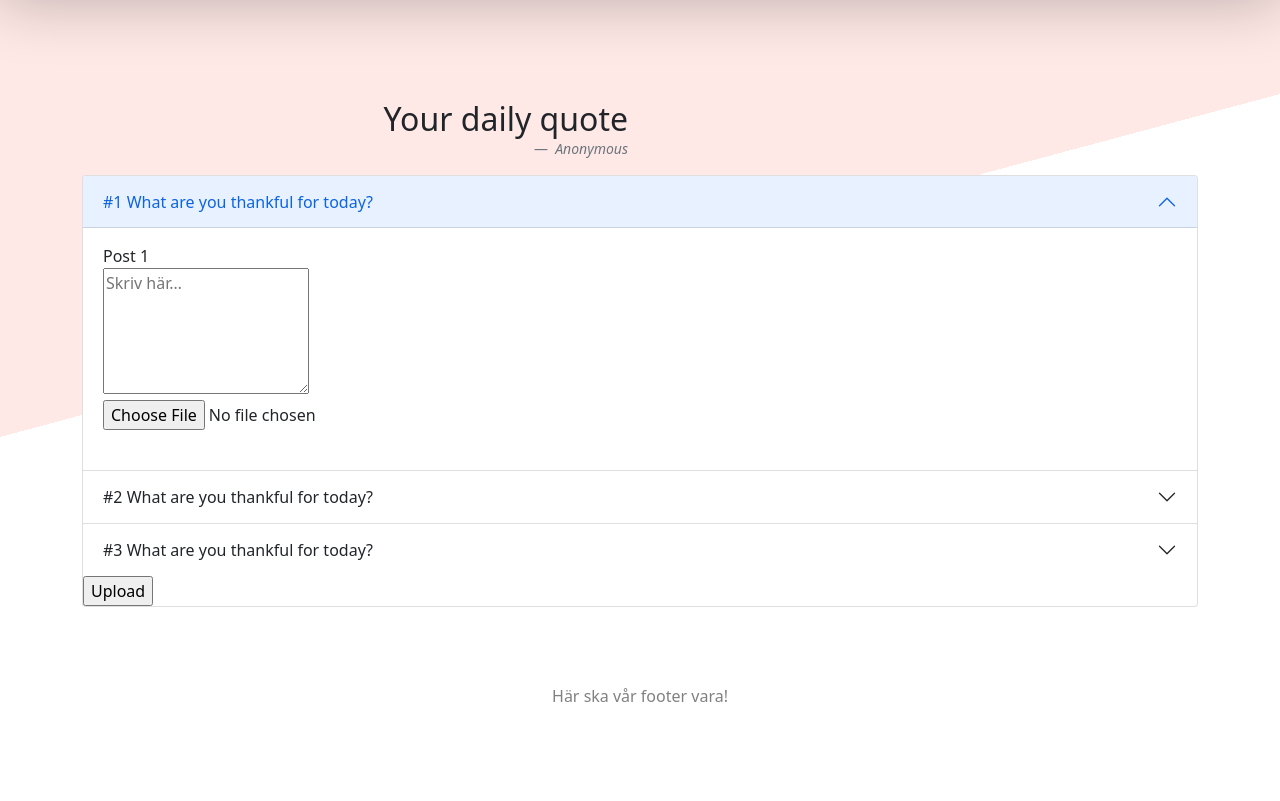
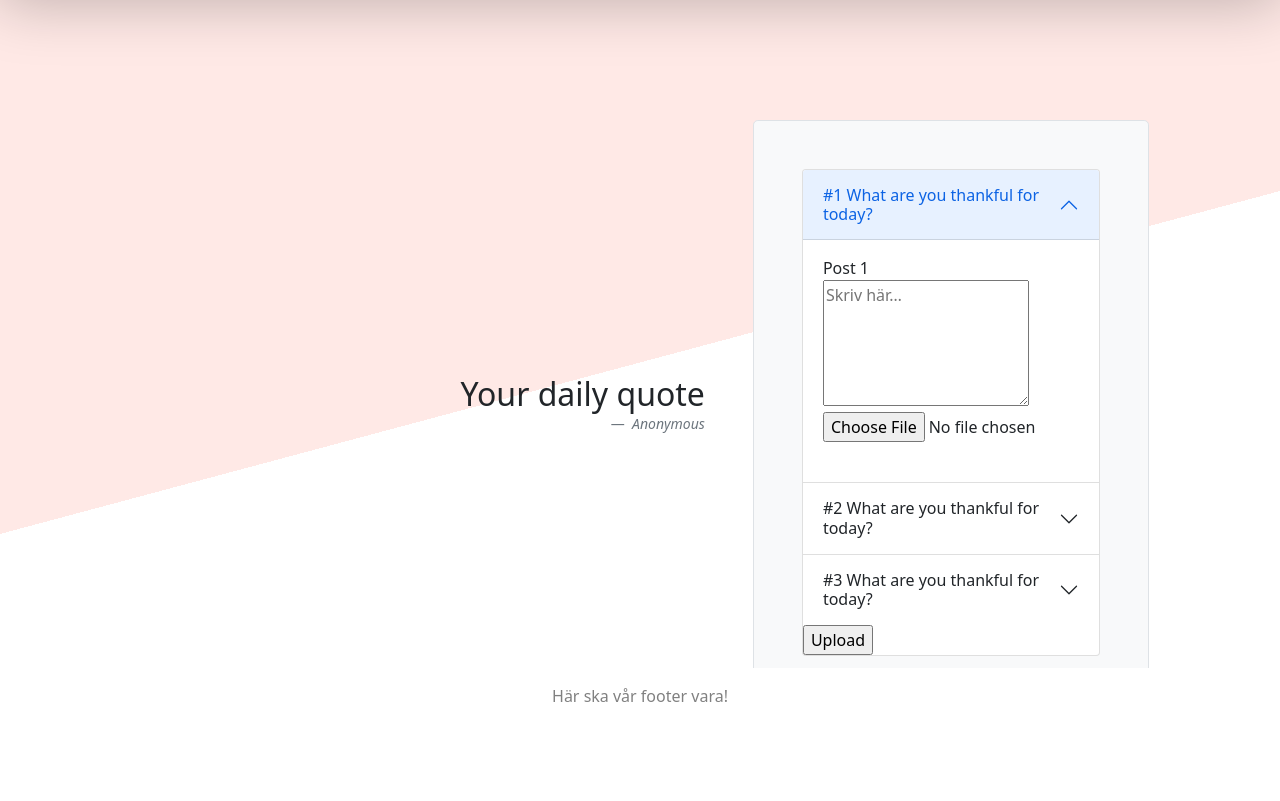
Before and after one commit to jonfra165/Thankyou, a Flask app: page / in a window 1280 px wide. Shown: the part 76-877 px from the top of the page. Before the commit the page ends 778 px from the top, so only its background shows below. Run offline with Flask 2, Linux system fonts and the light colour scheme; the visitor is signed in with stand-in values (Sample User, id 1); data comes from the database, SQL or seed files in the repository; data that the repository does not hold is empty.

Commit message:
Update home.html

```diff
--- a/ThankYou_Kod/ThankYou/website/templates/home.html
+++ b/ThankYou_Kod/ThankYou/website/templates/home.html
@@ -4,10 +4,9 @@
 {% block title %} Home {% endblock %}
 
 {% block content %}
-
-<div class="container home justify-content-center">
-    <div class="row" id="quote-home">
-        <div id="quote" class="col-sm-6">
+<div class="container col-xl-10 col-xxl-8 px-4 py-5" id="logincon">
+    <div class="row align-items-center g-lg-5 py-5">
+      <div class="col-lg-7 text-center text-lg-start">
         <figure class="text-end">
             <h2>Your daily quote</h2>
             <blockquote class="blockquote">
@@ -18,8 +17,8 @@
             </figcaption>
         </figure>
       </div>
-
-        <div id="second">
+      <div class="col-md-10 mx-auto col-lg-5">
+        <div class="p-4 p-md-5 border rounded-3 bg-light">
             {% if note [0]%}
             <div id="carouselExampleIndicators" class="carousel slide" data-bs-ride="carousel">
                 <div class="carousel-indicators">
@@ -68,7 +67,7 @@
             </div>
             {% else %}
             <div class="accordion" id="accordionExample">
-                <form action="/" method="POST" id="test1" enctype="multipart/form-data">
+                <form action="/" method="POST" id="postform" enctype="multipart/form-data">
                     <div class="accordion-item">
                     <h2 class="accordion-header" id="headingOne">
                         <button class="accordion-button" type="button" data-bs-toggle="collapse" data-bs-target="#collapseOne" aria-expanded="true" aria-controls="collapseOne">
@@ -116,12 +115,14 @@
                             <input type="file" id="file3" name="file3"/><br/>
                         </div>
                     </div>
+                    <input type=submit value=Upload>
                 </form>
-                <input type=submit value=Upload>
+
                 </div>
             </div>
             {% endif %}
         </div>
       </div>
     </div>
+  </div>
 {% endblock %}
```
Lines whose indentation alone changed are shown as unchanged.
